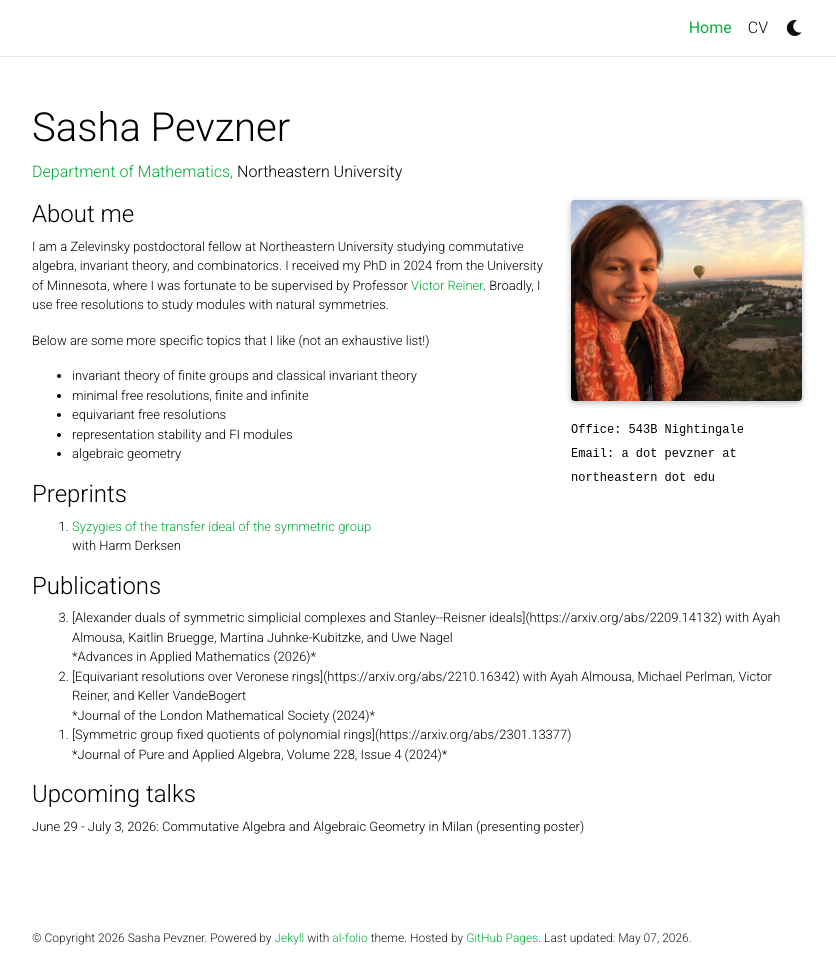
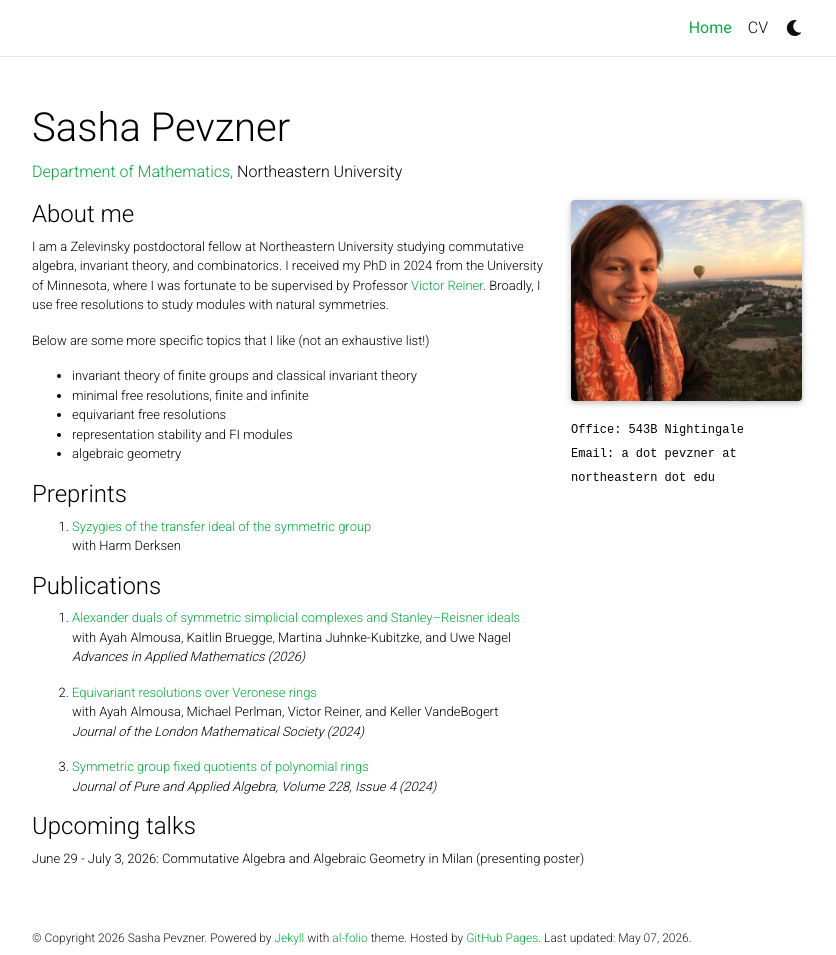
Before and after one commit to sashapevzner/sashapevzner.github.io, a Jekyll site: the page built from _pages/about.md, in a window 1280 px wide and 955 px high. Shown: the whole window, without its empty margins (223-1059 px from the left). Built offline with Jekyll 4.4.1, drawn with Linux system fonts in a browser that asks for light colours; full-size pictures stand in for the smaller copies a plugin makes; comment, search, counter and statistics services are not loaded; a style sheet for code colours, icons or effects is not loaded; some of the changed lines change nothing that is shown.

Commit message:
Update about.md

```diff
--- a/_pages/about.md
+++ b/_pages/about.md
@@ -35,16 +35,16 @@ with Harm Derksen
 
 #### Publications
 
-<ol reversed>
-  <li>[Alexander duals of symmetric simplicial complexes and Stanley--Reisner ideals](https://arxiv.org/abs/2209.14132)
+1. [Alexander duals of symmetric simplicial complexes and Stanley--Reisner ideals](https://arxiv.org/abs/2209.14132)
 with Ayah Almousa, Kaitlin Bruegge, Martina Juhnke-Kubitzke, and Uwe Nagel <br>
-*Advances in Applied Mathematics (2026)*</li>
-  <li>[Equivariant resolutions over Veronese rings](https://arxiv.org/abs/2210.16342)
+*Advances in Applied Mathematics (2026)*
+
+3. [Equivariant resolutions over Veronese rings](https://arxiv.org/abs/2210.16342)
 with Ayah Almousa, Michael Perlman, Victor Reiner, and Keller VandeBogert <br>
-*Journal of the London Mathematical Society (2024)*</li>
-  <li>[Symmetric group fixed quotients of polynomial rings](https://arxiv.org/abs/2301.13377) <br>
-*Journal of Pure and Applied Algebra, Volume 228, Issue 4 (2024)*</li>
-</ol>
+*Journal of the London Mathematical Society (2024)*
+
+4. [Symmetric group fixed quotients of polynomial rings](https://arxiv.org/abs/2301.13377) <br>
+*Journal of Pure and Applied Algebra, Volume 228, Issue 4 (2024)*
 
 #### Upcoming talks
 
```
